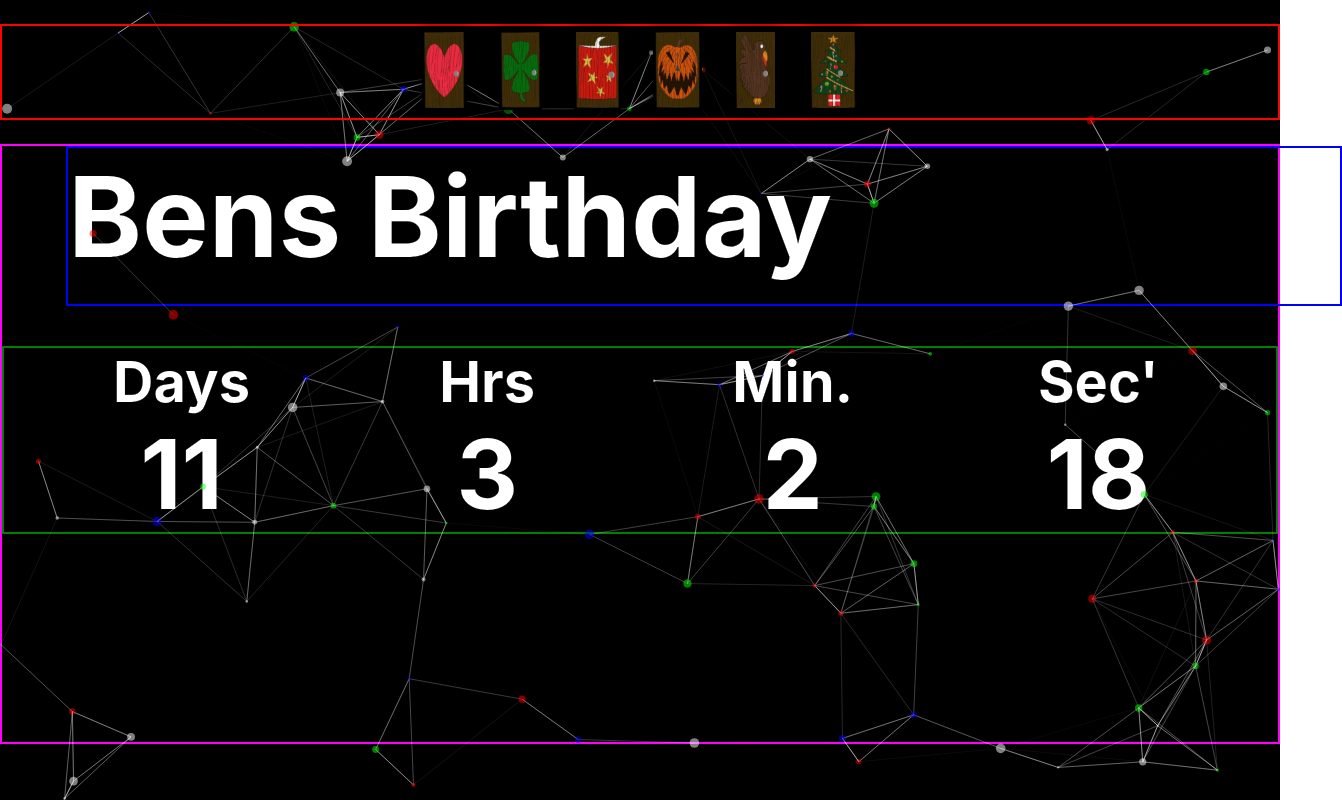
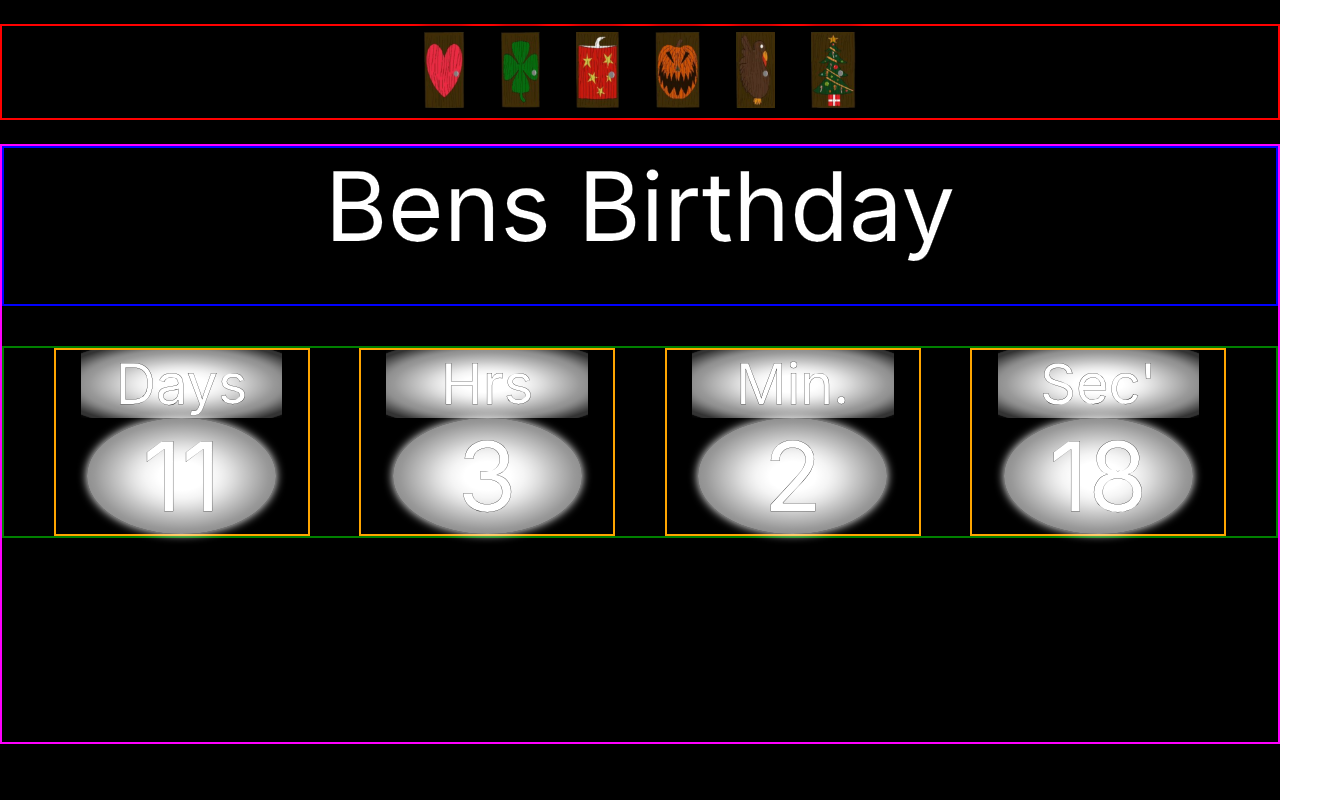
Before and after one commit to barbedStingray/holiday-particles, a React (Create React App) app: page / in a window 1280 px wide. Shown: the whole page, 1342 px wide, since content can reach past the window. Built offline with nearby package versions, Linux system fonts and the light colour scheme.

Commit message:
christmas and july particles

```diff
--- a/src/App.css
+++ b/src/App.css
@@ -32,14 +32,15 @@
   display: flex;
   flex-flow: column nowrap;
   color: white;
-  -webkit-text-stroke: 0.2px black;
+  -webkit-text-stroke: 0.25px black;
 
 }
 
 .Christmas,
 .Halloween,
 .Thanksgiving,
-.Valentines {
+.Valentines,
+.Independence {
   background-position: center;
   background-repeat: no-repeat;
   background-size: cover;
@@ -49,7 +50,7 @@
   background-image: url('./Photos/hotCocoa.jpg');
   font-family: christmas;
   color: red;
-  text-shadow: 0 0px 20px white;
+  text-shadow: 0 0px 20px #ffffff;
 }
 
 .Halloween {
@@ -67,10 +68,16 @@
   text-shadow: 0 0px 20px rgb(107, 16, 16);
 }
 .Valentines {
-  background-image: url('./Photos/thanksgiving1.jpg');
+  background-image: url('./Photos/valentineHearts.jpg');
   font-family: valentine;
   color: rgb(255, 255, 255);
-  text-shadow: 0 0px 20px rgb(107, 16, 16);
+  text-shadow: 0 0px 10px darkred;
+}
+.Independence {
+  background-image: url('./Photos/julyFirework.jpg');
+  /* font-family: valentine; */
+  color: red;
+  text-shadow: 0 0px 10px white;
 }
 
 .backgroundParticles {
@@ -129,8 +136,8 @@
   border: 2px solid blue;
   width: 100%;
   height: 20vh;
-  font-size: 7vh;
-  margin-left: 5vw;
+  font-size: 12vh;
+  text-align: center;
 }
 
 .clockDisplay {
@@ -144,7 +151,7 @@
 }
 
 .timeBlock {
-  /* border: 2px solid orange; */
+  border: 2px solid orange;
   display: flex;
   flex-flow: column nowrap;
   justify-content: center;
@@ -154,10 +161,31 @@
 
 .unit {
   /* border: 2px solid red; */
+  width: 80%;
+  text-align: center;
   font-size: 7vh;
+
+  background: radial-gradient(white,
+  #fff, 35%, #ffffffcc, 55%,
+  #ffffff99, 75%, #ffffff66, 85%,
+  #ffffff33, 95%, #ffffff11, 96%,
+  #ffffff01);
+  /* box-shadow: 0 0 10px white; */
+
 }
 
 .time {
   /* border: 2px solid white; */
+  width: 75%;
+  height: auto;
+  text-align: center;
   font-size: 12vh;
+  /* position: relative; */
+  border-radius: 50%;
+  background: radial-gradient(white,
+    #fff, 35%, #ffffffcc, 55%,
+    #ffffff99, 75%, #ffffff66, 85%,
+    #ffffff33, 95%, #ffffff11, 96%,
+    #ffffff01);
+    box-shadow: 0 0 10px white;
 }
--- a/src/App.js
+++ b/src/App.js
@@ -1,4 +1,4 @@
-import { useState } from 'react';
+import { useState, useEffect } from 'react';
 import './App.css';
 import BackgroundParticles from './Components/BackgroundParticles';
 import Header from './Components/Header';
@@ -8,17 +8,208 @@ import Clock from './Components/Clock';
 function App() {
 
 
-  const [holiday, setHoliday] = useState('Christmas');
+    const [holiday, setHoliday] = useState('Halloween');
     const [holidate, setHolidate] = useState('');
+    const [particles, setParticles] = useState({});
+
+    const christmasParticles = {
+        background: {
+            // color: {
+            //     // value: "#0e87a1",
+            // },
+        },
+        fpsLimit: 120,
+        interactivity: {
+            events: {
+                resize: true,
+                onClick: {
+                    enable: true,
+                    mode: "push",
+                },
+                onHover: {
+                    enable: false,
+                    mode: "grab",
+                },
+            },
+            modes: {
+                push: {
+                    quantity: 4,
+                },
+                repulse: {
+                    distance: 150,
+                    duration: 0.4,
+                },
+            },
+        },
+        particles: {
+            color: {
+                value: [
+                    "#ffffff",
+                ],
+            },
+            links: {
+                color: "#ffffff",
+                distance: 150,
+                enable: false,
+                opacity: 0.5,
+                width: 1,
+            },
+            move: {
+                enable: true,
+                direction: "bottom",
+                speed: 3,
+                random: false,
+                straight: false,
+                out_mode: "out", // default bounce
+                attract: {
+                    enable: false,
+                    rotateX: 600,
+                    rotateY: 1200,
+                },
+            },
+            number: {
+                value: 500,
+                density: {
+                    enable: true,
+                    value_area: 800,
+                },
+            },
+            opacity: {
+                value: 0.5,
+            },
+            shape: {
+                type: "circle", // * star, circle
+                // type: "image",
+                // src: HalloweenDoor,
+                // width: 100,
+                // height: 100,
+            },
+            size: {
+                value: 7,
+                random: true,
+                anim: {
+                    enable: false,
+                    speed: 30,
+                    size_min: 1,
+                    sync: true,
+                },
+            },
+        },
+        detectRetina: true,
+    }
+    const independenceParticles = {
+        background: {
+            // color: {
+            //     // value: "#0e87a1",
+            // },
+        },
+        fpsLimit: 120,
+        interactivity: {
+            events: {
+                resize: true,
+                onClick: {
+                    enable: true,
+                    mode: "push",
+                },
+                onHover: {
+                    enable: true,
+                    mode: "repulse",
+                },
+            },
+            modes: {
+                push: {
+                    quantity: 4,
+                },
+                repulse: {
+                    distance: 150,
+                    duration: 0.5,
+                },
+            },
+        },
+        particles: {
+            color: {
+                value: [
+                    "#ffffff",
+                    "#0000ff",
+                    "#ff0000",
+                ],
+            },
+            links: {
+                color: "#ffffff",
+                distance: 150,
+                enable: false,
+                opacity: 0.5,
+                width: 1,
+            },
+            move: {
+                enable: true,
+                direction: "default",
+                speed: 3,
+                random: false,
+                straight: false,
+                out_mode: "bounce", // default bounce
+                attract: {
+                    enable: false,
+                    rotateX: 600,
+                    rotateY: 1200,
+                },
+            },
+            number: {
+                value: 100,
+                density: {
+                    enable: true,
+                    value_area: 800,
+                },
+            },
+            opacity: {
+                value: 0.5,
+            },
+            shape: {
+                type: "star", // * star, circle
+                // type: "image",
+                // src: HalloweenDoor,
+                // width: 100,
+                // height: 100,
+            },
+            size: {
+                value: 6,
+                random: true,
+                anim: {
+                    enable: true,
+                    speed: 20,
+                    size_min: 1,
+                    sync: true,
+                },
+            },
+        },
+        detectRetina: true,
+    }
+
+    function determineParticles(holiday) {
+        switch(holiday) {
+            case 'Christmas':
+                setParticles(christmasParticles);
+                break;
+            case 'Independence Day':
+                setParticles(independenceParticles);
+                break;
+            default:
+                setParticles({});
+            }
+    }
+    useEffect(() => {
+        determineParticles(holiday);
+        console.log('holiday', holiday);
+    }, [holiday]);
 
 
     return (
         <div className={`holidayParticles ${holiday}`}>
 
-      <Header setHoliday={setHoliday} setHolidate={setHolidate} />
+            <Header setHoliday={setHoliday} setHolidate={setHolidate}/>
 
             <div className='backgroundParticles'>
-        <BackgroundParticles />
+                <BackgroundParticles particles={particles} />
             </div>
 
             <Clock holiday={holiday} holidate={holidate} />
--- a/src/Components/BackgroundParticles.jsx
+++ b/src/Components/BackgroundParticles.jsx
@@ -3,9 +3,9 @@ import { useCallback } from "react";
 import Particles from "react-tsparticles";
 //import { loadFull } from "tsparticles"; // if you are going to use `loadFull`, install the "tsparticles" package too.
 import { loadSlim } from "tsparticles-slim"; // if you are going to use `loadSlim`, install the "tsparticles-slim" package too.
+import HalloweenDoor from '../Photos/halloweenDoor.png';
 
-
-const BackgroundParticles = () => {
+const BackgroundParticles = ({ particles }) => {
 
     const particlesInit = useCallback(async engine => {
         console.log(engine);
@@ -17,92 +17,20 @@ const BackgroundParticles = () => {
     }, []);
 
     const particlesLoaded = useCallback(async container => {
-        await console.log(container);
+        console.log(container);
     }, []);
 
-  return (
-    <div>
-      <Particles
+    return (
+        <div>
+            {/* SNOW */}
+            <Particles
             id="tsparticles"
             init={particlesInit}
             loaded={particlesLoaded}
-            options={{
-                background: {
-                    // color: {
-                    //     // value: "#0e87a1",
-                    // },
-                },
-                fpsLimit: 120,
-                interactivity: {
-                    events: {
-                        onClick: {
-                            enable: true,
-                            mode: "push",
-                        },
-                        onHover: {
-                            enable: true,
-                            mode: "repulse",
-                        },
-                        resize: true,
-                    },
-                    modes: {
-                        push: {
-                            quantity: 4,
-                        },
-                        repulse: {
-                            distance: 150,
-                            duration: 0.4,
-                        },
-                    },
-                },
-                particles: {
-                    color: {
-                        value: [
-                            "#ffffff",
-                            '#ff0000',
-                            '00ff00',
-                            '0000ff'
-                        ],
-                    },
-                    links: {
-                        color: "#ffffff",
-                        distance: 150,
-                        enable: true,
-                        opacity: 0.5,
-                        width: 1,
-                    },
-                    move: {
-                        direction: "none",
-                        enable: true,
-                        outModes: {
-                            default: "bounce",
-                        },
-                        random: false,
-                        speed: 3,
-                        straight: false,
-                    },
-                    number: {
-                        density: {
-                            enable: true,
-                            area: 800,
-                        },
-                        value: 80,
-                    },
-                    opacity: {
-                        value: 0.5,
-                    },
-                    shape: {
-                        type: "circle",
-                    },
-                    size: {
-                        value: { min: 1, max: 5 },
-                    },
-                },
-                detectRetina: true,
-            }}
+            options={particles}
         />
-    </div>
-  )
+        </div>
+    )
 }
 
 export default BackgroundParticles
--- a/src/Components/Clock.jsx
+++ b/src/Components/Clock.jsx
@@ -87,26 +87,26 @@ const Clock = ({ holiday, holidate }) => {
   return (
     <div className="clock">
       <div className='holidayTitle'>
-        <h1>{holiday}</h1>
+        <p>{holiday}</p>
       </div>
 
 
       <div className='clockDisplay'>
         <div className='timeBlock'>
-          <h2 className='unit'>Days</h2>
-          <h3 className='time'>{timerDays}</h3>
+          <p className='unit'>Days</p>
+          <p className='time'>{timerDays}</p>
         </div>
         <div className='timeBlock'>
-          <h2 className='unit'>Hrs</h2>
-          <h3 className='time'>{timerHours}</h3>
+          <p className='unit'>Hrs</p>
+          <p className='time'>{timerHours}</p>
         </div>
         <div className='timeBlock'>
-          <h2 className='unit'>Min.</h2>
-          <h3 className='time'>{timerMinutes}</h3>
+          <p className='unit'>Min.</p>
+          <p className='time'>{timerMinutes}</p>
         </div>
         <div className='timeBlock'>
-          <h2 className='unit'>Sec'</h2>
-          <h3 className='time'>{timerSeconds}</h3>
+          <p className='unit'>Sec'</p>
+          <p className='time'>{timerSeconds}</p>
         </div>
       </div>
 
--- a/src/Components/Header.jsx
+++ b/src/Components/Header.jsx
@@ -116,7 +116,7 @@ const Header = ({ setHoliday, setHolidate }) => {
   }
 
   function changeHoliday(newName, newDate) {
-    console.log('newHoliday', newName, newDate);
+    // console.log('newHoliday', newName, newDate);
     setHoliday(newName);
     setHolidate(newDate);
   }
```
Also changed, not shown: src/Photos/julyFirework.jpg (added), src/Photos/valentineHearts.jpg (added). Lines whose indentation alone changed are shown as unchanged.
